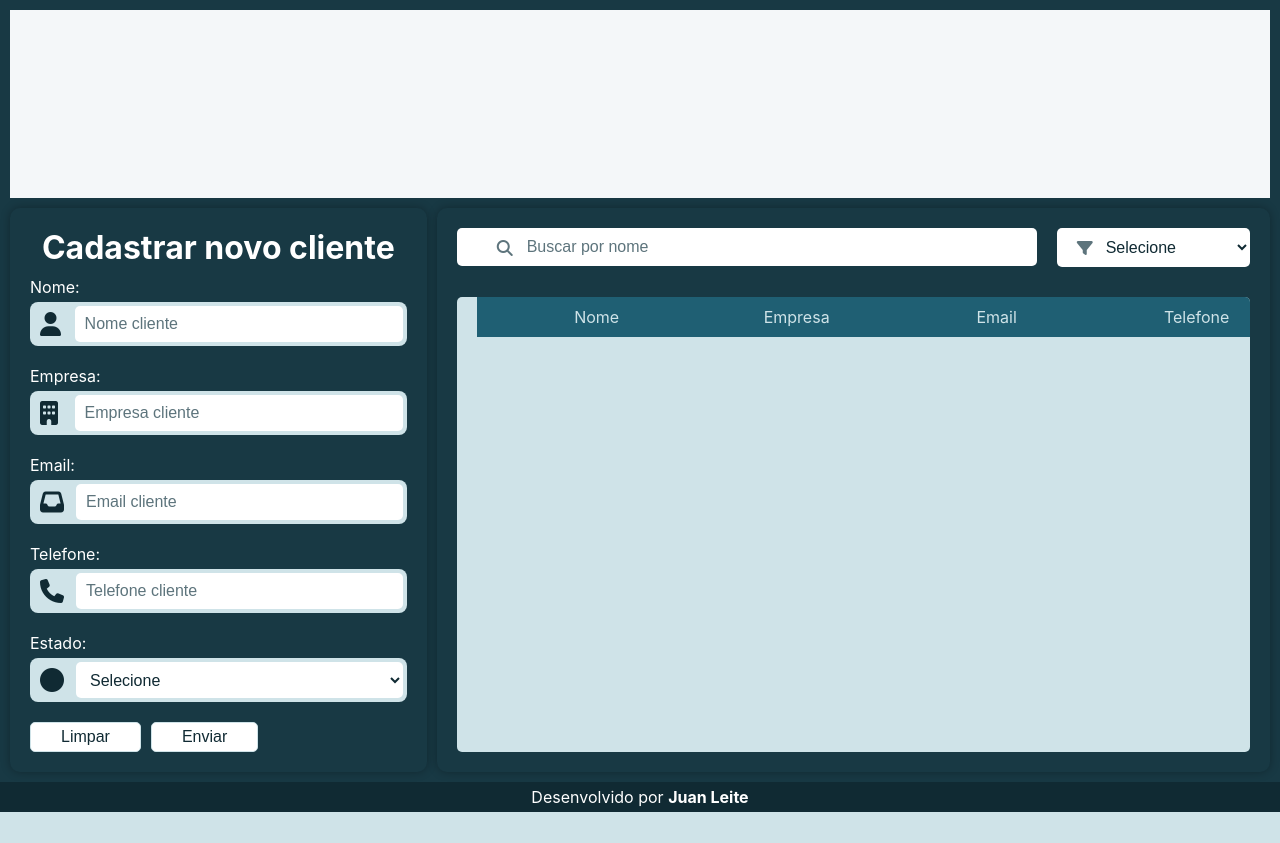
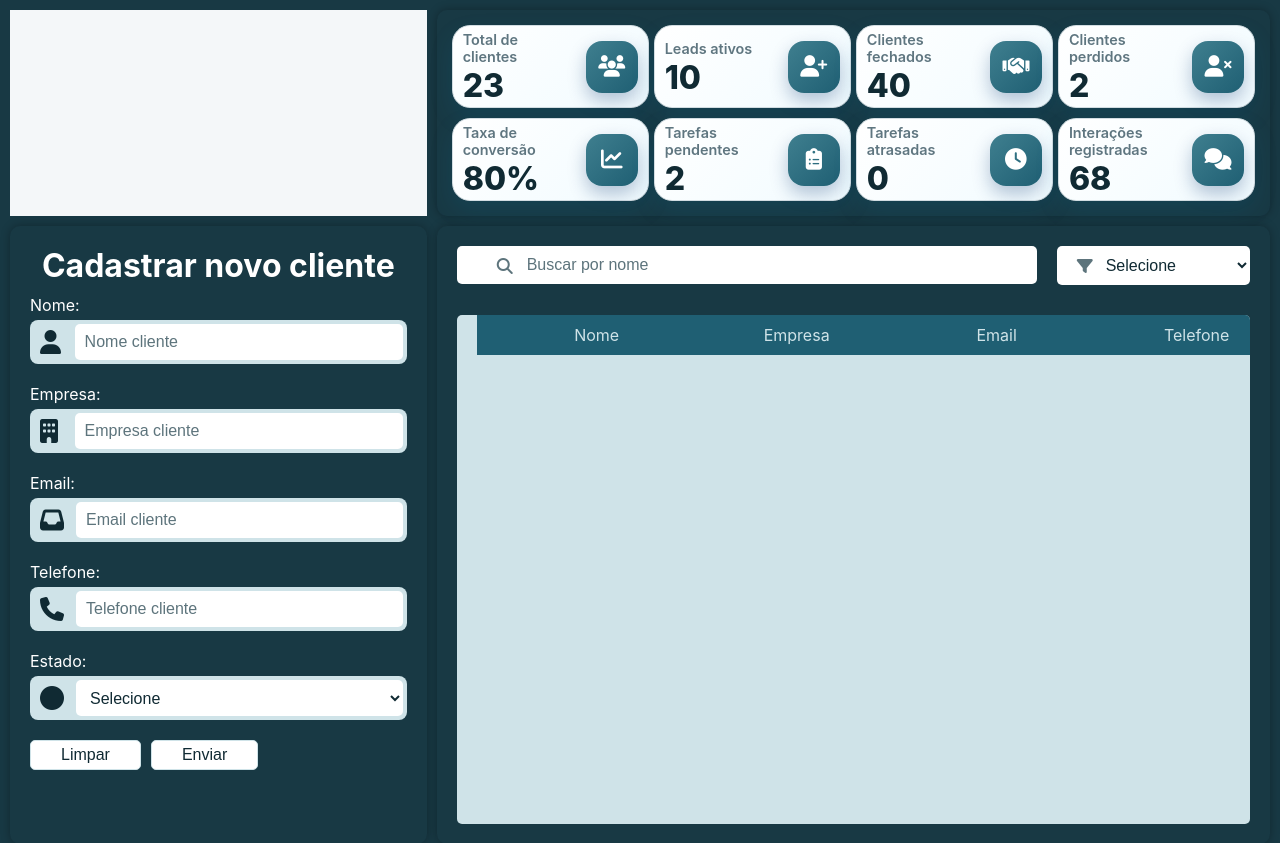
Before and after one commit to JuanLeiteDev/clienthub-crm, a Flask app: page / in a window 1280 px wide. Shown: the part 58-901 px from the top of the page. Before the commit the page ends 870 px from the top, so only its background shows below. Run offline with Flask 3, Linux system fonts and the light colour scheme; data that the repository does not hold is empty.

Commit message:
Aréa de métricas adicionada

```diff
--- a/static/css/main.css
+++ b/static/css/main.css
@@ -20,8 +20,78 @@
     background-color: var(--color-bg-soft);
 }
 
-.a2 {
-    margin-left: -10px;
+#sec-metricas {
+    padding: 10px !important;
     grid-area: 1 / 2 / span 1 / span 1;
     background-color: var(--color-bg-soft);
+    display: grid;
+    grid-template-rows: 1fr 1fr;
 }
+
+.container {
+    display: flex;
+    flex-flow: row nowrap;
+    justify-content: space-evenly;
+    gap: 5px;
+    padding: 5px;
+}
+
+#cima {
+    grid-row: 1 / span 1;
+}
+
+#baixo {
+    grid-row: 2 / span 1;
+}
+
+.metric-card {
+    width: 100%;
+    padding: 5px 10px;
+    background: linear-gradient(135deg, #ffffff, #f1fbff);
+    border: 1px solid var(--color-border);
+    border-radius: 18px;
+
+    display: flex;
+    align-items: center;
+    justify-content: space-between;
+    gap: 16px;
+
+    box-shadow: 0 10px 25px rgba(0, 140, 190, 0.12);
+}
+
+.metric-card-info {
+    display: flex;
+    flex-direction: column;
+    gap: 5px;
+}
+
+.metric-card-title {
+    font-size: 0.9rem;
+    font-weight: 600;
+    color: var(--color-text-muted);
+}
+
+.metric-card-value {
+    font-size: 2rem;
+    font-weight: 800;
+    line-height: 1;
+    color: var(--color-text);
+}
+
+.metric-card-icon {
+    width: 52px;
+    height: 52px;
+    min-width: 52px;
+
+    border-radius: 16px;
+    background: linear-gradient(135deg, var(--color-secondary), var(--color-primary));
+
+    display: flex;
+    align-items: center;
+    justify-content: center;
+
+    color: #ffffff;
+    font-size: 1.35rem;
+
+    box-shadow: 0 8px 18px rgba(0, 48, 104, 0.28);
+}
--- a/static/js/client_form.js
+++ b/static/js/client_form.js
@@ -77,7 +77,7 @@ async function clientSendFormCreate(data) {
         if(response.sucesse){
             clientCleanErrors();
             elementsForm.clientForm.reset();
-            showMessage("Cliente atualizado com sucesso!");
+            showMessage("Cliente criado com sucesso!");
             clientAddNew(response.clients[0]);
         } else {
             clientShowErrorsForm(response.errors);
--- a/static/js/main.js
+++ b/static/js/main.js
@@ -1,5 +1,5 @@
 import { clientFormEvents } from "./client_form.js";
-import { clientGetList } from "./client_list.js";
+import { clientGetList, clientListEvents } from "./client_list.js";
 
 // ================================ ELEMENTS ================================
 const elements = {
@@ -8,7 +8,8 @@ const elements = {
 
 // ================================ FUNCTIONS ================================
 function init() {
-    clientFormEvents()
+    clientFormEvents();
+    clientListEvents();
     clientGetList();
 }
 
--- a/templates/partials/main.html
+++ b/templates/partials/main.html
@@ -1,6 +1,91 @@
 <main id="main">
     <div class="a1"></div>
-    <div class="a2"></div>
+    <section id="sec-metricas">
+        <div class="container" id="cima">
+            <div class="metric-card">
+                <div class="metric-card-info">
+                  <h3 class="metric-card-title">Total de clientes</h3>
+                  <p class="metric-card-value">23</p>
+                </div>
+
+                <div class="metric-card-icon">
+                  <i class="fa-solid fa-users"></i>
+                </div>
+            </div>
+            <div class="metric-card">
+                <div class="metric-card-info">
+                  <h3 class="metric-card-title">Leads ativos</h3>
+                  <p class="metric-card-value">10</p>
+                </div>
+
+                <div class="metric-card-icon">
+                  <i class="fa-solid fa-user-plus"></i>
+                </div>
+            </div>
+            <div class="metric-card">
+                <div class="metric-card-info">
+                  <h3 class="metric-card-title">Clientes fechados</h3>
+                  <p class="metric-card-value">40</p>
+                </div>
+
+                <div class="metric-card-icon">
+                  <i class="fa-solid fa-handshake"></i>
+                </div>
+            </div>
+            <div class="metric-card">
+                <div class="metric-card-info">
+                  <h3 class="metric-card-title">Clientes perdidos</h3>
+                  <p class="metric-card-value">2</p>
+                </div>
+
+                <div class="metric-card-icon">
+                  <i class="fa-solid fa-user-xmark"></i>
+                </div>
+            </div>
+        </div>
+        <div class="container" id="baixo">
+            <div class="metric-card">
+                <div class="metric-card-info">
+                  <h3 class="metric-card-title">Taxa de conversão</h3>
+                  <p class="metric-card-value">80%</p>
+                </div>
+
+                <div class="metric-card-icon">
+                  <i class="fa-solid fa-chart-line"></i>
+                </div>
+            </div>
+            <div class="metric-card">
+                <div class="metric-card-info">
+                  <h3 class="metric-card-title">Tarefas pendentes</h3>
+                  <p class="metric-card-value">2</p>
+                </div>
+
+                <div class="metric-card-icon">
+                  <i class="fa-solid fa-clipboard-list"></i>
+                </div>
+            </div>
+            <div class="metric-card">
+                <div class="metric-card-info">
+                  <h3 class="metric-card-title">Tarefas atrasadas</h3>
+                  <p class="metric-card-value">0</p>
+                </div>
+
+                <div class="metric-card-icon">
+                  <i class="fa-solid fa-clock"></i>
+                </div>
+            </div>
+            <div class="metric-card">
+                <div class="metric-card-info">
+                  <h3 class="metric-card-title">Interações registradas</h3>
+                  <p class="metric-card-value">68</p>
+                </div>
+
+                <div class="metric-card-icon">
+                  <i class="fa-solid fa-comments"></i>
+                </div>
+            </div>
+        </div>
+    </section>
     {% include "./partials/client_form.html" %}
     {% include "./partials/client_list.html" %}
 </main>
```
Also changed, not shown: static/js/client_list.js (+41 -2 lines).
